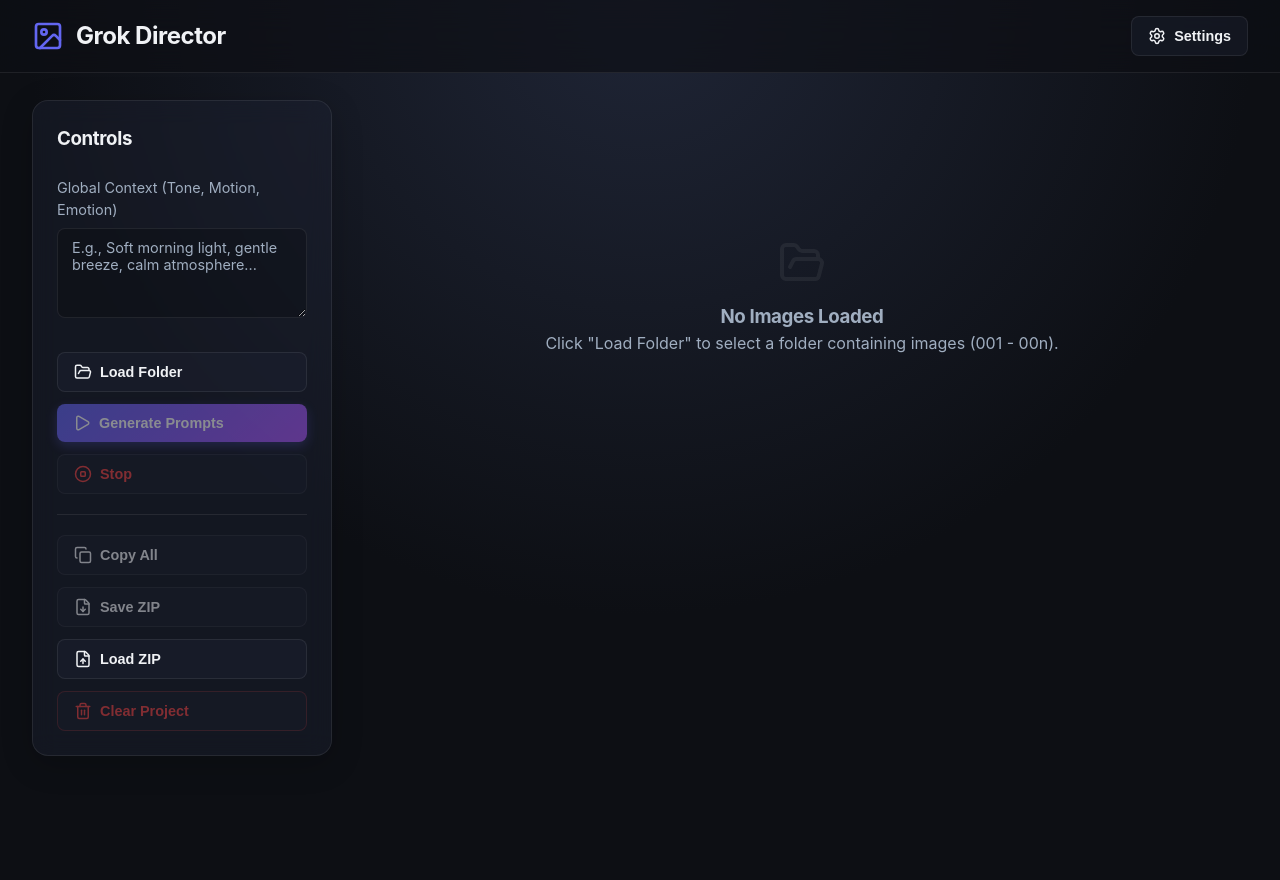
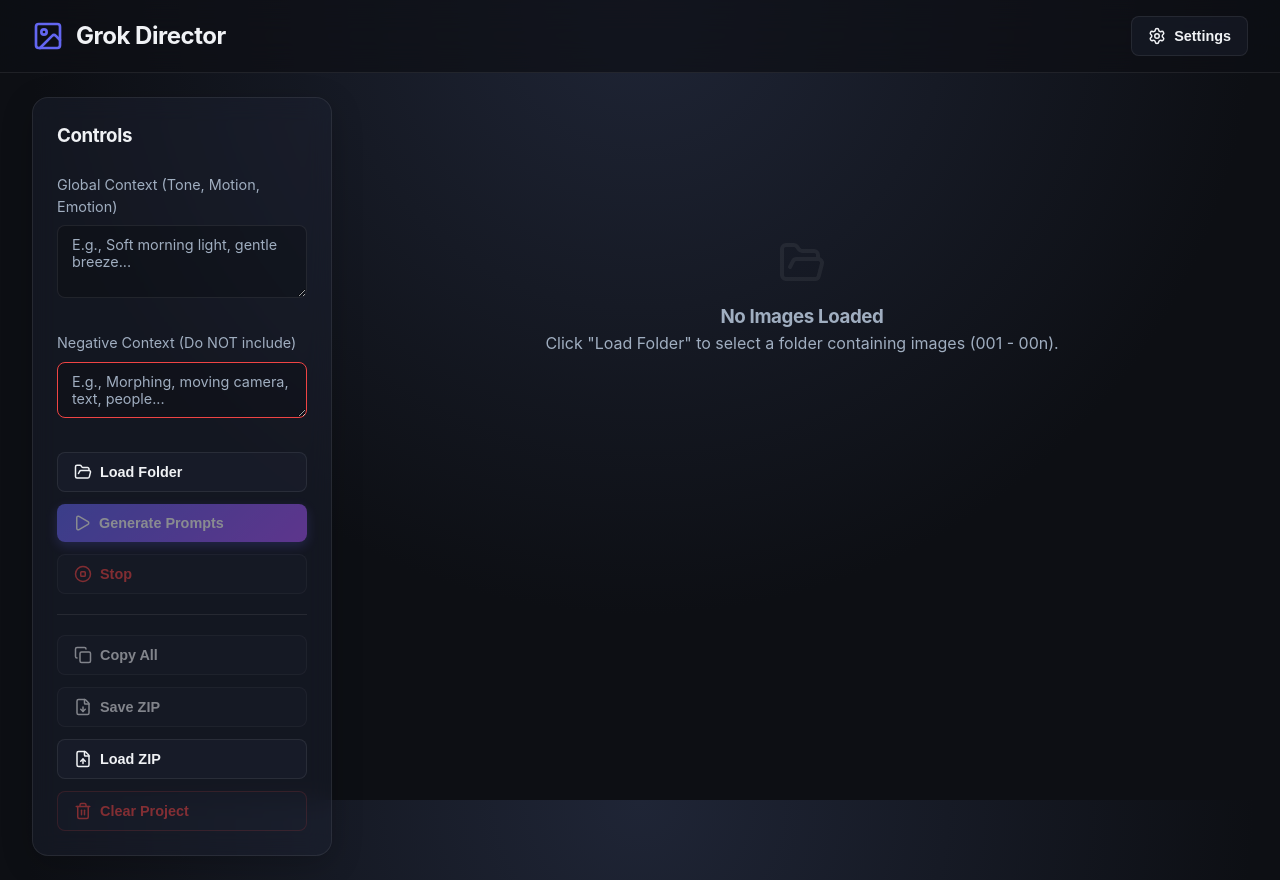
Before and after one commit to sonicleez/grok, a React (Vite) app: page / in a window 1280 px wide. Before the commit the page ends 800 px from the top, so only its background shows below. Built offline with nearby package versions, Linux system fonts and the light colour scheme.

Commit message:
feat(prompt): add negative context UI and enhance prompt logic with Hard Constraints

```diff
--- a/src/App.jsx
+++ b/src/App.jsx
@@ -11,6 +11,7 @@ function App() {
   const [apiKey, setApiKey] = useState('');
   const [model, setModel] = useState('gemini-2.5-pro');
   const [contextPrompt, setContextPrompt] = useState('');
+  const [negativePrompt, setNegativePrompt] = useState('');
   const [selectedSkillId, setSelectedSkillId] = useState(DEFAULT_SKILL_ID);
   const [systemPrompt, setSystemPrompt] = useState(getTemplateById(DEFAULT_SKILL_ID).systemPrompt);
   const [showSettings, setShowSettings] = useState(false);
@@ -32,6 +33,7 @@ function App() {
       if (state.apiKey) setApiKey(state.apiKey);
       if (state.model) setModel(state.model);
       if (state.contextPrompt) setContextPrompt(state.contextPrompt);
+      if (state.negativePrompt) setNegativePrompt(state.negativePrompt);
       if (state.selectedSkillId) setSelectedSkillId(state.selectedSkillId);
       if (state.systemPrompt) setSystemPrompt(state.systemPrompt);
       if (state.images) {
@@ -47,9 +49,9 @@ function App() {
   // Save state on changes
   useEffect(() => {
     if (isStateLoaded) {
-      saveState({ apiKey, model, contextPrompt, selectedSkillId, systemPrompt, images: images.map(img => ({ ...img, file: null, url: null })) });
+      saveState({ apiKey, model, contextPrompt, negativePrompt, selectedSkillId, systemPrompt, images: images.map(img => ({ ...img, file: null, url: null })) });
     }
-  }, [apiKey, model, contextPrompt, selectedSkillId, systemPrompt, images, isStateLoaded]);
+  }, [images, apiKey, model, contextPrompt, negativePrompt, selectedSkillId, systemPrompt, isStateLoaded]);
 
   // Load images from IndexedDB when rendering and URL is missing
   const [base64Cache, setBase64Cache] = useState({});
@@ -171,7 +173,7 @@ function App() {
 
       try {
         const b64 = base64Cache[img.id] || await getImage(img.id);
-        const prompt = await generateGrokPrompt(apiKey, model, b64, contextPrompt, systemPrompt);
+        const prompt = await generateGrokPrompt(apiKey, model, b64, contextPrompt, systemPrompt, negativePrompt);
 
         setImages(prev => {
           const next = [...prev];
@@ -379,11 +381,23 @@ function App() {
               <label>Global Context (Tone, Motion, Emotion)</label>
               <textarea
                 className="input-base"
-                rows="4"
+                rows="3"
                 style={{ resize: 'vertical' }}
-                placeholder="E.g., Soft morning light, gentle breeze, calm atmosphere..."
+                placeholder="E.g., Soft morning light, gentle breeze..."
                 value={contextPrompt}
                 onChange={(e) => setContextPrompt(e.target.value)}
+              />
+            </div>
+
+            <div className="form-group" style={{ marginBottom: '16px' }}>
+              <label>Negative Context (Do NOT include)</label>
+              <textarea
+                className="input-base"
+                rows="2"
+                style={{ resize: 'vertical', border: '1px solid var(--danger-color)' }}
+                placeholder="E.g., Morphing, moving camera, text, people..."
+                value={negativePrompt}
+                onChange={(e) => setNegativePrompt(e.target.value)}
               />
             </div>
 
--- a/src/services/api.js
+++ b/src/services/api.js
@@ -5,7 +5,7 @@
 
 const EZAI_BASE_URL = '/api/ezai';
 
-export const generateGrokPrompt = async (apiKey, model, base64Image, contextPrompt, systemPrompt) => {
+export const generateGrokPrompt = async (apiKey, model, base64Image, contextPrompt, systemPrompt, negativePrompt = '') => {
     if (!apiKey) {
         throw new Error('API Key is missing');
     }
@@ -32,12 +32,25 @@ export const generateGrokPrompt = async (apiKey, model, base64Image, contextProm
     const baseSystemPrompt = systemPrompt || 'You are an expert video director. Analyze the image and generate a concise, cinematic video prompt.';
 
     // Always enforce output-only rule regardless of what the user writes in the system prompt
-    const finalSystemPrompt = baseSystemPrompt + `
+    const finalSystemPrompt = `[HARD CONSTRAINT]
+You MUST maintain 100% exact visual continuity with the reference image. Describe the EXACT clothing, EXACT lighting, EXACT physical features, and EXACT environment present in the image. DO NOT hallucinate elements, features, or weather conditions that are not visible.
+
+` + baseSystemPrompt + `
 
 ===ABSOLUTE OUTPUT RULE (overrides everything above)===
 Output ONLY the final prompt text as a single plain paragraph.
 NO explanations. NO options. NO "Option 1 / Option 2". NO markdown. NO headers. NO bullet points. NO labels. NO opening phrases like "Here is..." or "Based on the image...". NO advice or commentary.
 Just the raw prompt string. Nothing else.`;
+
+    let userText = `Generate a concise Image-to-Video prompt for this image.`;
+
+    if (contextPrompt && contextPrompt.trim().length > 0) {
+        userText += `\n\n[DIRECTOR'S OVERRIDE - HIGHEST PRIORITY]\n"${contextPrompt.trim()}"\n(You must enforce this tone, motion, or emotion into the prompt. It overrides visual suggestions if conflicted.)`;
+    }
+
+    if (negativePrompt && negativePrompt.trim().length > 0) {
+        userText += `\n\n[NEGATIVE CONSTRAINTS - STRICTLY FORBIDDEN]\n"${negativePrompt.trim()}"\n(DO NOT include any of these concepts, themes, or objects in the final prompt.)`;
+    }
 
     const payload = {
         model: model || 'gemini-3-flash',
@@ -58,9 +71,7 @@ Just the raw prompt string. Nothing else.`;
                     },
                     {
                         type: 'text',
-                        text: contextPrompt && contextPrompt.trim().length > 0
-                            ? `Generate a concise Image-to-Video prompt for this image.\n\nUSER CONTEXT:\n"${contextPrompt}"\n\nApply the context subtly. Focus on gentle camera motion (dolly or pan) and avoid detailed character actions. Ensure uniform sharpness.`
-                            : 'Generate a concise Image-to-Video prompt for this image. Focus on gentle camera motion (dolly or pan), subtle environmental motion, and uniform sharpness. Avoid detailed character actions.'
+                        text: userText
                     }
                 ]
             }
```
